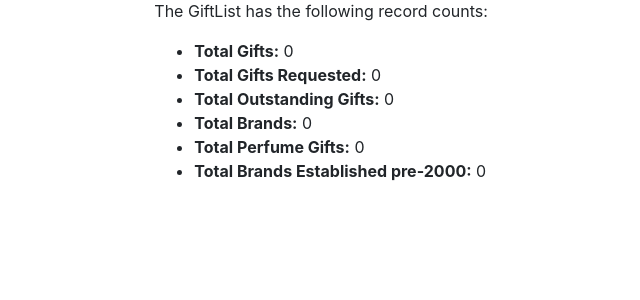
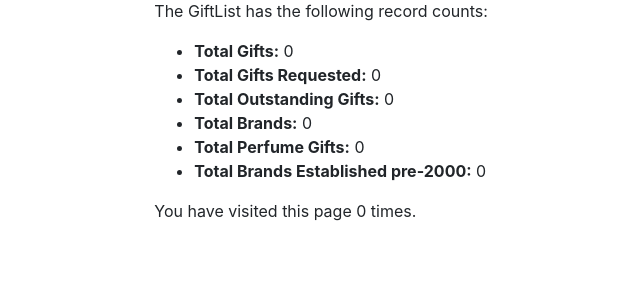
Before and after one commit to LucasSD/giftlist, a Django app: page /catalog/ in a window 1280 px wide. Shown: the part 143-443 px from the top of the page, without its empty margins (74-714 px from the left). Run offline with Django 3.2, Linux system fonts and the light colour scheme; data that the repository does not hold is empty.

Commit message:
add session tracker and tests

```diff
--- a/catalog/templates/index.html
+++ b/catalog/templates/index.html
@@ -15,4 +15,5 @@
     <li><strong>Total Perfume Gifts:</strong> {{ num_perfume_gifts }}</li>
     <li><strong>Total Brands Established pre-2000:</strong> {{ num_older_brands }}</li>
   </ul>
+  <p>You have visited this page {{ num_visits }} time{{ num_visits|pluralize }}.</p>
 {% endblock %}
--- a/catalog/views.py
+++ b/catalog/views.py
@@ -16,6 +16,10 @@ def index(request):
     # The 'all()' is implied by default.
     num_brands = Brand.objects.count()
 
+    # session info
+    num_visits = request.session.get('num_visits', 0)
+    request.session['num_visits'] = num_visits + 1
+
     # random challenge
     num_perfume_gifts = Gift.objects.filter(description__icontains='Perfume').count()
     num_older_brands = Brand.objects.exclude(est__gt=1999).count()
@@ -27,6 +31,7 @@ def index(request):
         'num_brands': num_brands,
         'num_perfume_gifts': num_perfume_gifts,
         'num_older_brands': num_older_brands,
+        'num_visits': num_visits,
     }
 
     # Render the HTML template index.html with the data in the context variable
```
Also changed, not shown: catalog/tests/test_views.py (+5 -0 lines).
